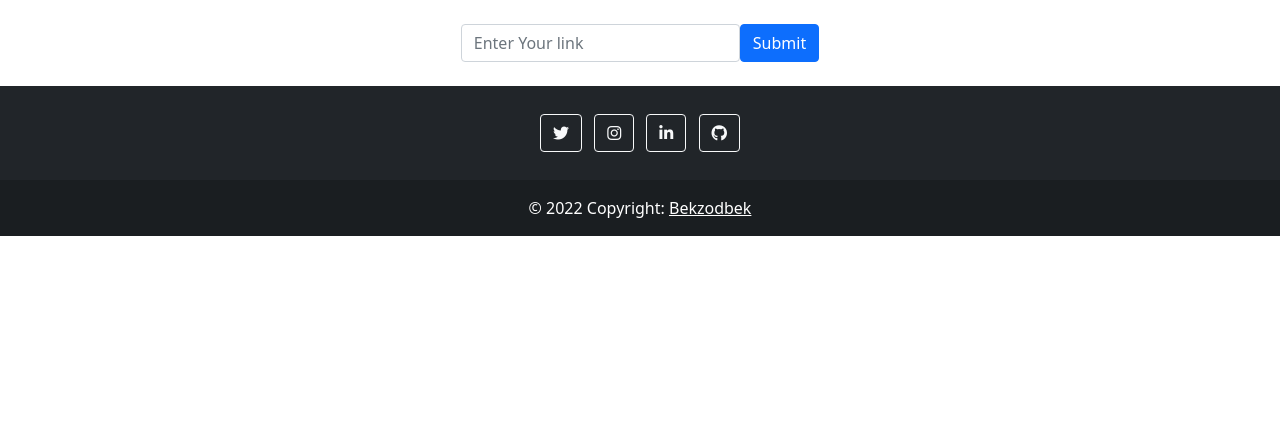
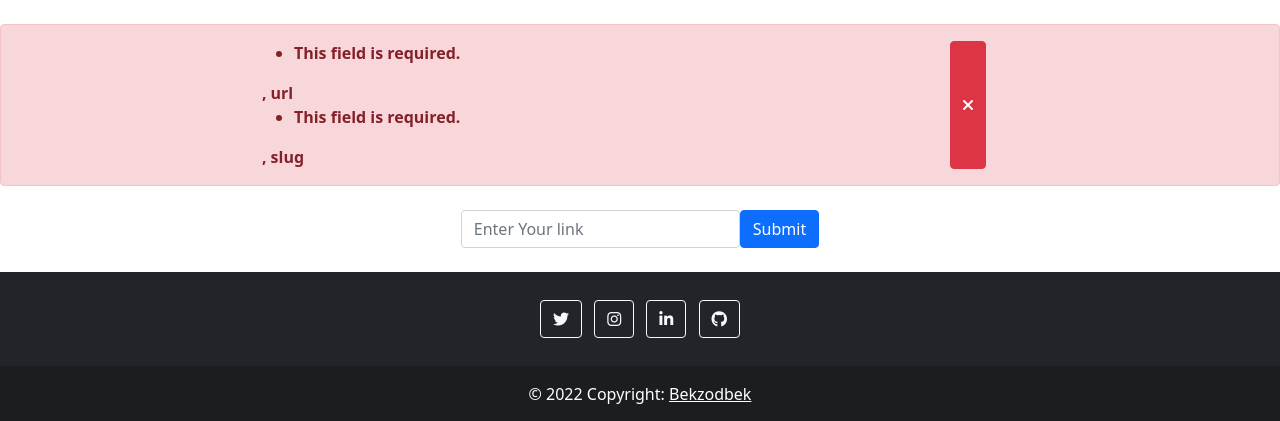
Before and after one commit to Single-Dev/URLshortner, a Django app: page / in a window 1280 px wide. Shown: the part 56-477 px from the top of the page. Run offline with Django 4.2, Linux system fonts and the light colour scheme; some libraries are stand-ins or nearby versions.

Commit message:
bugs fixed

```diff
--- a/redirect/form.py
+++ b/redirect/form.py
@@ -15,6 +15,6 @@
 class ShortnerFrom(forms.ModelForm):
     class Meta:
         model = UrlShortner
-        fields = ['url',]
+        fields = ['url', 'slug']
 
         from django.contrib.auth import get_user_model
--- a/redirect/views.py
+++ b/redirect/views.py
@@ -4,10 +4,10 @@
 from .form import *
 
 def home(request):
-    form = ShortnerFrom()
+    initial = {'key': 'value'}
+    form = ShortnerFrom(request.POST)
     if request.method == "POST":
         form = ShortnerFrom(request.POST)
-        form.slug += 1
         if form.is_valid():
             form.save()
             slug = form.cleaned_data.get('slug')
@@ -29,7 +29,7 @@
     return render(request, 'registration/signup.html', {"form":form})
 
 def RedirectTo(request, slug):
-    redirect_to = get_object_or_404(UrlShortner, slug=slug)
+    redirect_to = UrlShortner.objects.get(slug=slug)
     return redirect(redirect_to.url)
 
 
--- a/static/js/generator.js
+++ b/static/js/generator.js
@@ -1,25 +1,23 @@
 let short_link = document.querySelector("#short_link")
 let url = document.querySelector("#url")
 let btn = document.querySelector("#btn")
-
-
-
 let edit_btn = document.getElementById("edit_btn")
 
 
 let = upper = "QWERTYUIOPASDFGHJKLMNBVCXZ"
 let = lower = 'qwertyuiopasdfghjklmnbvcxz'
 let numbers = "1234567890"
-let character = "-_"
+let character = "-_/"
 
 const characters = upper + lower + numbers + character
 
 function generateString(length) {
-    let result = ' ';
+    let result = '';
     const charactersLength = characters.length;
     for ( let i = 0; i < length; i++ ) {
         result += characters.charAt(Math.floor(Math.random() * charactersLength));
     }
+    short_link.value = result
     return result;
 }
 
--- a/templates/base.html
+++ b/templates/base.html
@@ -17,8 +17,8 @@
     {% endblock content %}
     {% include 'includes/footer.html' %}
 
-    <!-- <script src="{% static 'js/generator.js' %}"></script> -->
-    <!-- <script src="{% static 'js/copy.js' %}"></script> -->
-    <!-- <script src="{% static 'js/main.js' %}"></script> -->
+    <script src="{% static 'js/generator.js' %}"></script>
+    <script src="{% static 'js/copy.js' %}"></script>
+    <script src="{% static 'js/main.js' %}"></script>
 </body>
 </html>
--- a/templates/includes/footer.html
+++ b/templates/includes/footer.html
@@ -3,10 +3,10 @@
     <div class="container p-4 pb-0">
         <!-- Section: Social media -->
         <section class="mb-4">
-            <a class="btn btn-outline-light btn-floating m-1" target="_blank" href="https://twitter.com/webdev06" role="button"><i class="fab fa-twitter"></i></a>
+            <a class="btn btn-outline-light btn-floating m-1" target="_blank" href="https://twitter.com/aristocratdev" role="button"><i class="fab fa-twitter"></i></a>
 
             <!-- Instagram -->
-            <a class="btn btn-outline-light btn-floating m-1" target="_blank" href="https://instagram.com/aristocratdev_" role="button"><i
+            <a class="btn btn-outline-light btn-floating m-1" target="_blank" href="https://instagram.com/single.dev_" role="button"><i
                     class="fab fa-instagram"></i></a>
 
             <!-- Linkedin -->
@@ -14,7 +14,7 @@
                     class="fab fa-linkedin-in"></i></a>
 
             <!-- Github -->
-            <a class="btn btn-outline-light btn-floating m-1" target="_blank" href="https://github.com/bekzodbek2006" role="button"><i class="fab fa-github"></i></a>
+            <a class="btn btn-outline-light btn-floating m-1" target="_blank" href="https://github.com/single-dev" role="button"><i class="fab fa-github"></i></a>
         </section>
         <!-- Section: Social media -->
     </div>
@@ -23,7 +23,7 @@
     <!-- Copyright -->
     <div class="text-center p-3" style="background-color: rgba(0, 0, 0, 0.2);">
         © 2022 Copyright:
-        <a class="text-white" href="https://github.com/bekzodbek2006">Bekzodbek</a>
+        <a class="text-white" href="https://github.com/sing-dev">Bekzodbek</a>
     </div>
     <!-- Copyright -->
 </footer>
--- a/templates/includes/form.html
+++ b/templates/includes/form.html
@@ -16,9 +16,10 @@
   {% endif %}
   <div class="d-flex container mt-4 mb-4" style="justify-content: center;">
     {% render_field form.url type="text" class="form-control w-25" id="url" placeholder="Enter Your link" %}
+    {% render_field form.slug type="hidden" class="form-control w-25" id="short_link" placeholder="Enter Your Short link" %}
 
     {% if request.user.is_authenticated %}
-    <button type="button" onclick="console.log(navigator.clipboard.readText());" class="btn btn-success"
+    <button type="button" class="btn btn-success"
       id="edit_btn">Custum Short Link</button>
     {% endif %}
     <button type="submit" class="btn btn-primary" id="btn">Submit</button>
--- a/templates/includes/nav.html
+++ b/templates/includes/nav.html
@@ -24,7 +24,7 @@
             <a href="{% url 'main:signup' %}" class="nav-link text-light">Agar Siz ro'yhatdan O'tsabgiz Qisqa linklarni tahrirlashingiz mumkin</a>
             {% endif %}
             {% if request.user.is_authenticated %}
-            <a target="_blank" class="nav-link text-light" href="https://github.com/Bekzodbek2006/URLshortner#readme">Bu yerni bosing va domenni tahrirlang</a>
+            <a target="_blank" class="nav-link text-light" href="https://github.com/single-dev/URLshortner#readme">Bu yerni bosing va domenni tahrirlang</a>
             {% endif %}
           </li>
         </ul>
```
Also changed, not shown: db.sqlite3.
